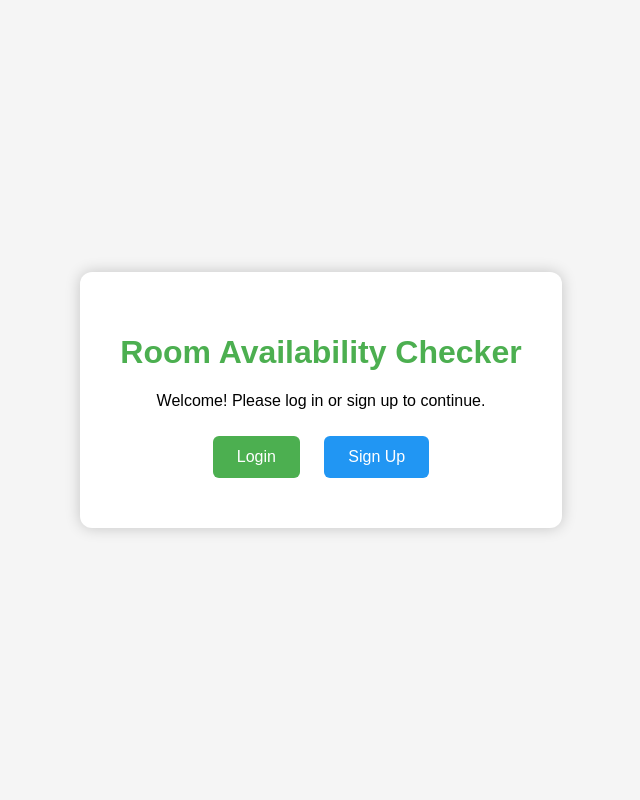
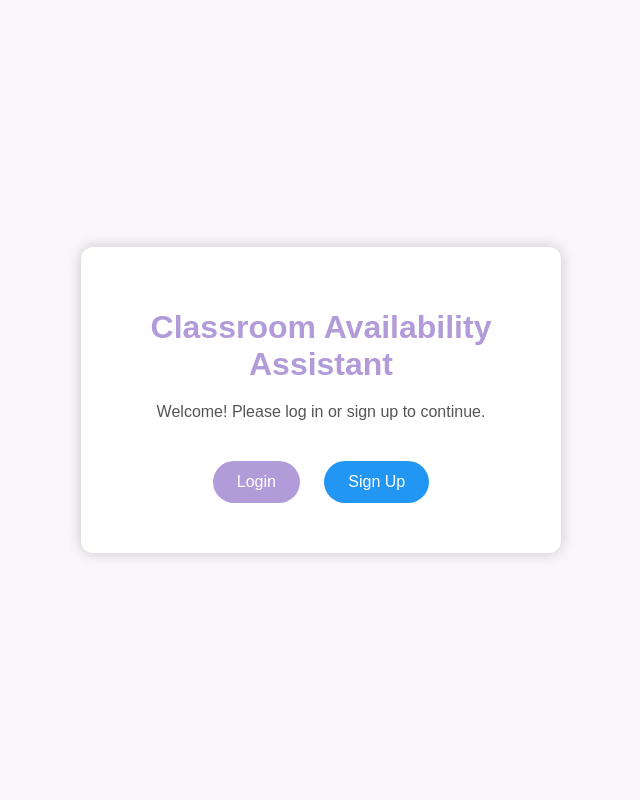
Before and after one commit to kurorimiii/Room_avail, a Flask app: page / in a window 1280 px wide. Shown: the whole page, without its empty margins (319-959 px from the left). Run offline with Flask 3, Linux system fonts and the light colour scheme.

Commit message:
home.html

```diff
--- a/templates/home.html
+++ b/templates/home.html
@@ -2,11 +2,18 @@
 <html lang="en">
 <head>
     <meta charset="UTF-8">
-    <title>Room Availability Checker</title>
+    <title>Classroom Availability Assistant</title>
     <style>
+        :root {
+            --main-purple: #b19cd9;
+            --dark-purple: #8e6dcf;
+            --hover-purple: #a188d4;
+            --light-bg: #f9f6fc;
+        }
+
         body {
-            font-family: Arial, sans-serif;
-            background: #f5f5f5;
+            font-family: 'Arial', sans-serif;
+            background: var(--light-bg);
             display: flex;
             justify-content: center;
             align-items: center;
@@ -20,10 +27,19 @@
             padding: 40px;
             border-radius: 12px;
             box-shadow: 0 0 15px rgba(0, 0, 0, 0.2);
+            width: 100%;
+            max-width: 400px;
         }
 
         h1 {
-            color: #4CAF50;
+            color: var(--main-purple);
+            margin-bottom: 20px;
+        }
+
+        p {
+            color: #555;
+            font-size: 16px;
+            margin-bottom: 30px;
         }
 
         .btn {
@@ -31,13 +47,13 @@
             margin: 10px;
             font-size: 16px;
             border: none;
-            border-radius: 6px;
+            border-radius: 30px;
             cursor: pointer;
             transition: background-color 0.3s ease;
         }
 
         .login-btn {
-            background-color: #4CAF50;
+            background-color: var(--main-purple);
             color: white;
         }
 
@@ -47,20 +63,30 @@
         }
 
         .login-btn:hover {
-            background-color: #45a049;
+            background-color: var(--hover-purple);
         }
 
         .signup-btn:hover {
             background-color: #1976D2;
         }
+
+        @media (max-width: 600px) {
+            .home-container {
+                padding: 30px;
+            }
+
+            h1 {
+                font-size: 22px;
+            }
+        }
     </style>
 </head>
 <body>
 <div class="home-container">
-    <h1>Room Availability Checker</h1>
+    <h1>Classroom Availability Assistant</h1>
     <p>Welcome! Please log in or sign up to continue.</p>
     <a href="/login"><button class="btn login-btn">Login</button></a>
-    <a href="/signup"><button class="btn signup-btn">Sign Up</button></a>
+    <a href="/register"><button class="btn signup-btn">Sign Up</button></a>
 </div>
 </body>
 </html>
```
